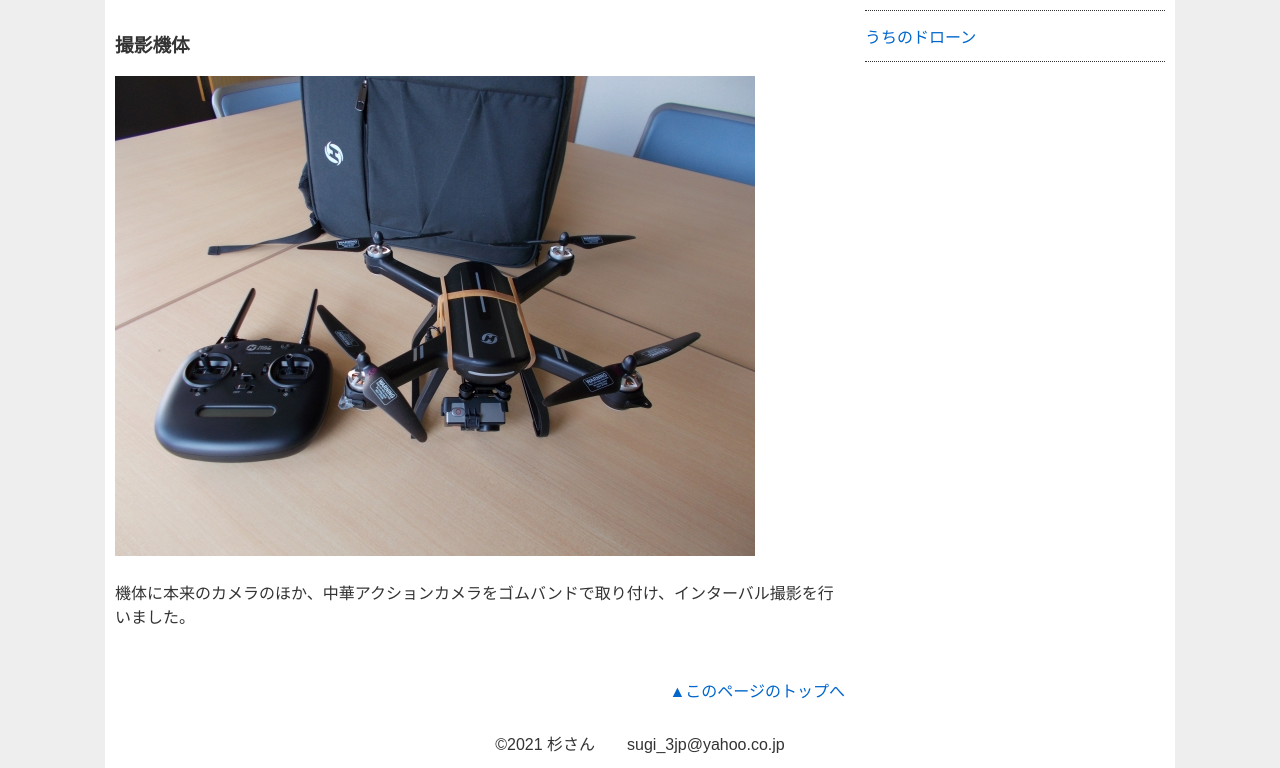
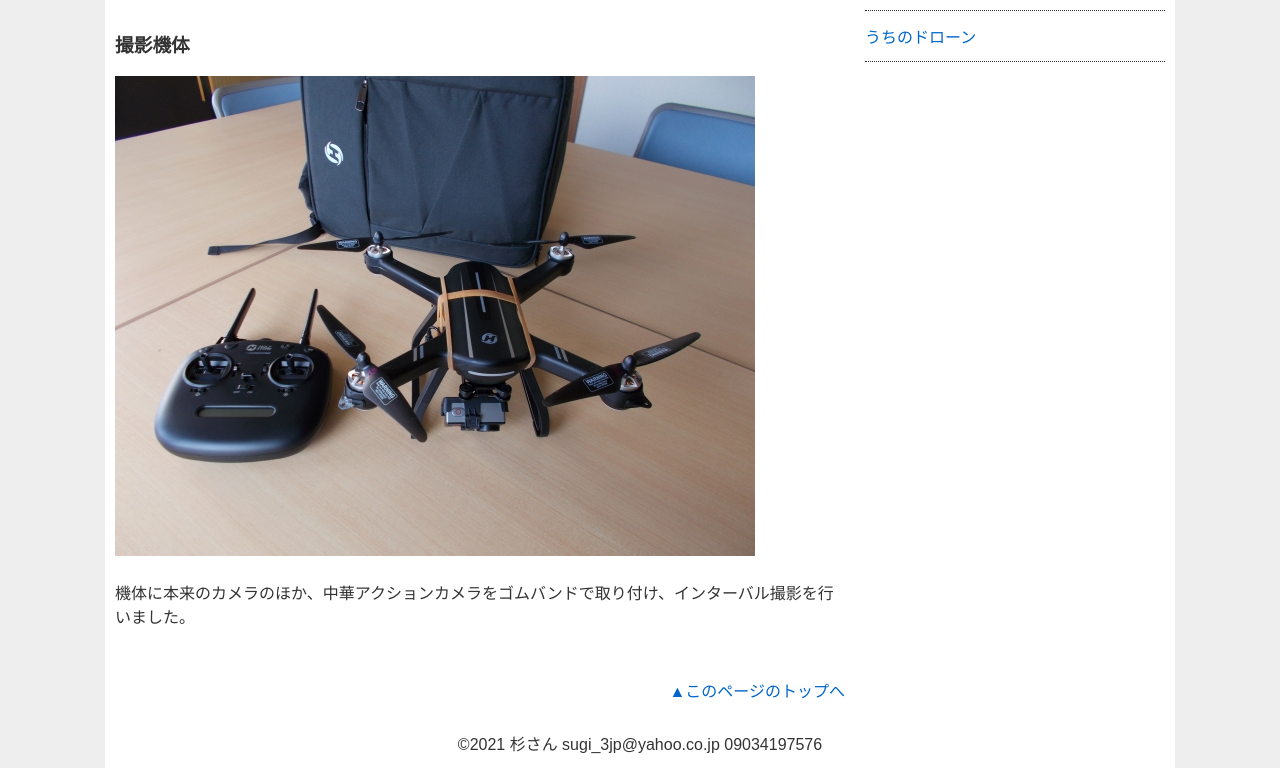
Before and after one commit to sugitaro3/sugi-room.github.io, a plain HTML site: page page/drone.html in a window 1280 px wide. Shown: the part 2563-3331 px from the top of the page. Drawn offline with Linux system fonts and the light colour scheme.

Commit message:
Update drone.html

```diff
--- a/page/drone.html
+++ b/page/drone.html
@@ -89,7 +89,7 @@
 			<div class="clearLeft">
 	</div>
 		<footer>
-		<p> <class="center">&copy;2021 杉さん　　sugi_3jp@yahoo.co.jp</p>
+		<p> <class="center">&copy;2021 杉さん sugi_3jp@yahoo.co.jp 09034197576</p>
 		</footer>
 </div>
 
```
